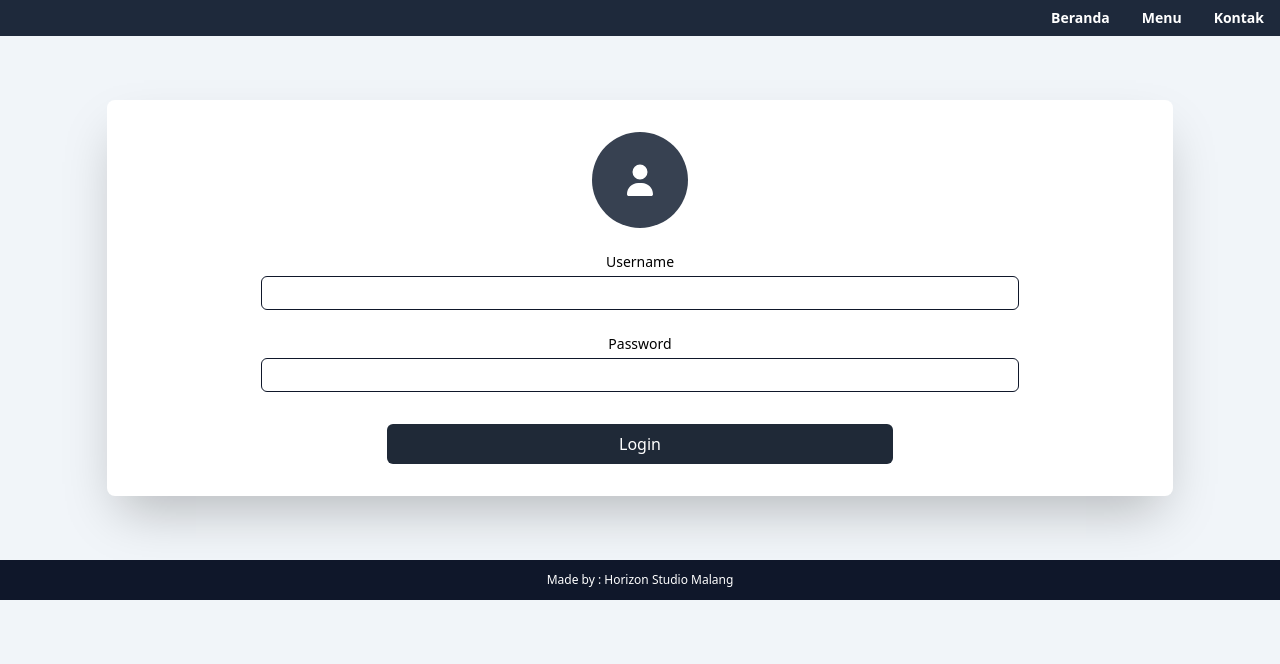
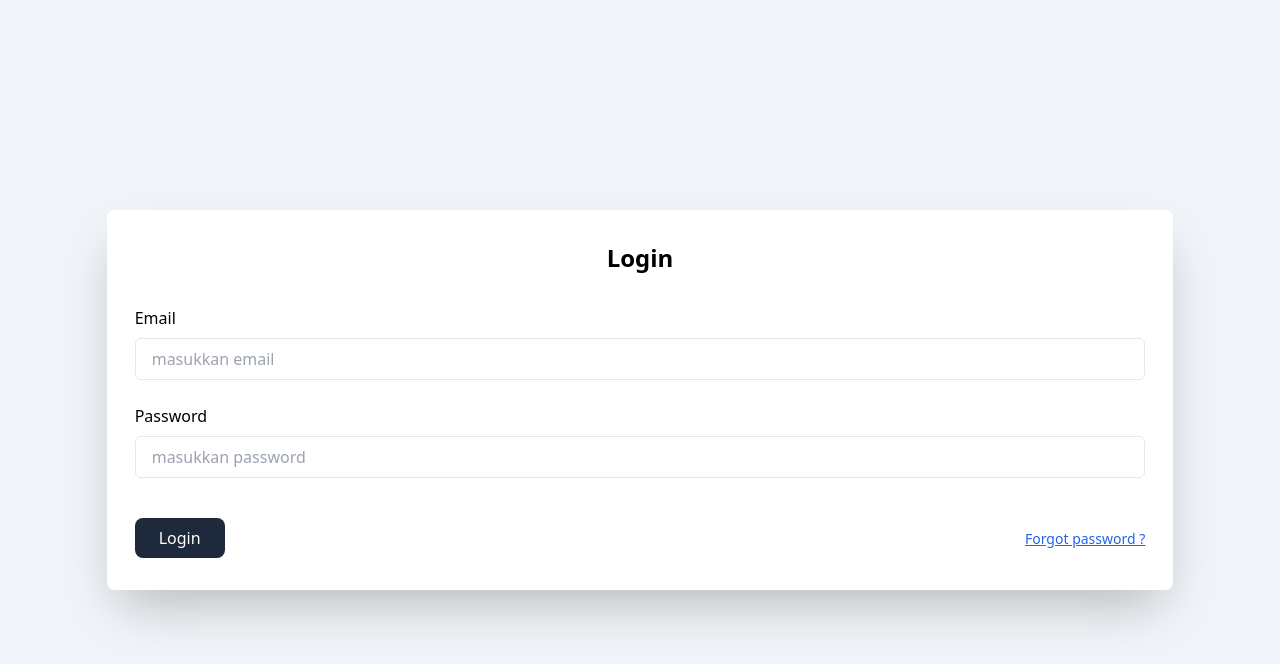
Before and after one commit to ghelgameshra/webAppWarteg, a website: page public/index.html in a window 1280 px wide. Drawn offline with Linux system fonts and the light colour scheme.

Commit message:
membenahi halaman login

```diff
--- a/public/index.html
+++ b/public/index.html
@@ -22,48 +22,34 @@
     <link rel="stylesheet" href="css/tailwindcss.css">
 </head>
 <body class="font-poppins bg-slate-100">
-    <nav class="container flex flex-wrap justify-between items-center mx-auto">
-        <div id="navbar" class="w-full bg-slate-800">
-            <ul class="flex flex-row-reverse items-stretch right-0">
-                <li><a href="#" class="block py-2 px-4 text-sm font-semibold text-white text-center">Kontak</a></li>
-                <li><a href="#" class="block py-2 px-4 text-sm font-semibold text-white text-center">Menu</a></li>
-                <li><a href="#" class="block py-2 px-4 text-sm font-semibold text-white text-center">Beranda</a></li>
-            </ul>
-        </div>
-    </nav>
 
     <form action="" method="">
-        <div class="text-center items-center justify-center py-16">
+        <div class="flex min-h-screen text-center items-center justify-center">
             <div class="container w-10/12 mx-auto bg-white py-8 px-7 shadow-2xl rounded-lg">
-                <li class="fa fa-user text-5xl text-white bg-gray-700 px-8 py-8 rounded-full h-8 w-8"></li>
-                <div class="mt-6 flex-row mx-auto">
+                <h3 class="text-2xl font-black text-center">Login</h3>
+                <!-- alert box username / password salah -->
+                <div class="hidden mt-4 bg-red-100 border border-red-400 text-red-700 px-4 py-3 rounded relative" role="alert"">
+                    <strong class="font-normal text-sm italic">username/ password salah!</strong>
+                </div>
+                <div class="mt-8 flex-row mx-auto text-left">
                     <ul class="mt-6">
-                        <li class="font-light text-sm">Username</li>
-                        <input type="text" class="w-3/4 mt-1 border-b border-t border-r border-l border-slate-900 px-1 py-1 rounded-md">
+                        <li class="font-normal text-base"><label for="email">Email</label></li>
+                        <li><input type="text" class="w-full px-4 py-2 mt-2 border rounded-md focus:outline-none focus:ring-1 focus:ring-blue-600" placeholder="masukkan email" id="email"></li>
                     </ul>
                     <ul class="mt-6">
-                        <li class="font-light text-sm">Password</li>
-                        <input type="text" class="w-3/4 mt-1 border-b border-t border-r border-l border-slate-900 px-1 py-1 rounded-md">
+                        <li class="font-normal text-base"><label for="password">Password</label></li>
+                        <li><input type="password" class="w-full px-4 py-2 mt-2 border rounded-md focus:outline-none focus:ring-1 focus:ring-blue-600" placeholder="masukkan password" id="password"></li>
                     </ul>
-                    <ul class="mt-8 w-2/4 mx-auto">
-                        <div class="px-2 py-2 bg-gray-800 rounded-md text-white font-medium">
 
-                            <a href="beranda.html">
-                                <button class="">
-                                    Login
-                                </button>
-                            </a>
-                        </div>
-                    </ul>
+                    <div class="flex items-baseline justify-between mt-6">
+                        <button class="px-6 py-2 mt-4 text-white bg-slate-800 rounded-lg" type="submit">Login</button>
+                        <a href="#" class="text-sm text-blue-600 underline">Forgot password ?</a>
+                    </div>
                 </div>
             </div>
         </div>
     </form>
 
-    <footer class="relative container bg-slate-900 bottom-0 text-center text-white font-thin text-xs">
-        <p class="p-3">Made by : Horizon Studio Malang</p>
-    </footer>
-
 <script src="js/all.min.js"></script>
 </body>
 </html>
```
Also changed, not shown: public/absensi.html (+4 -4 lines), public/laporan-harian.html (+1 -1 lines), public/css/tailwindcss.css.
